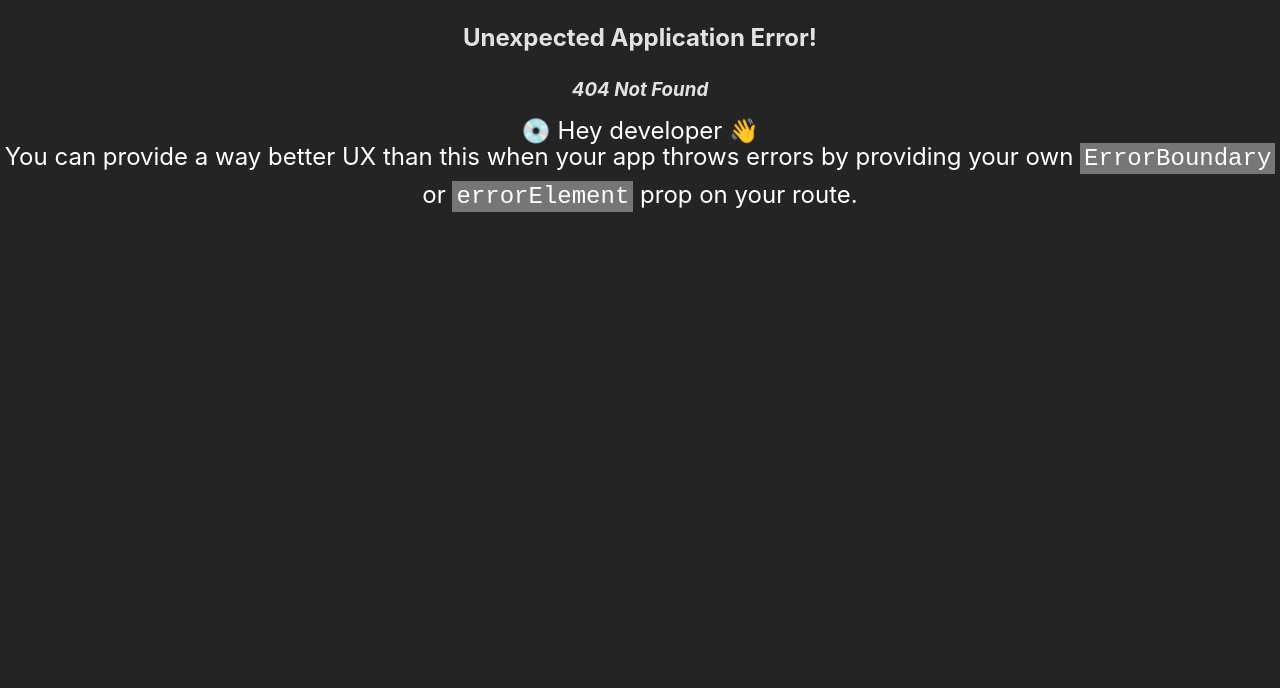
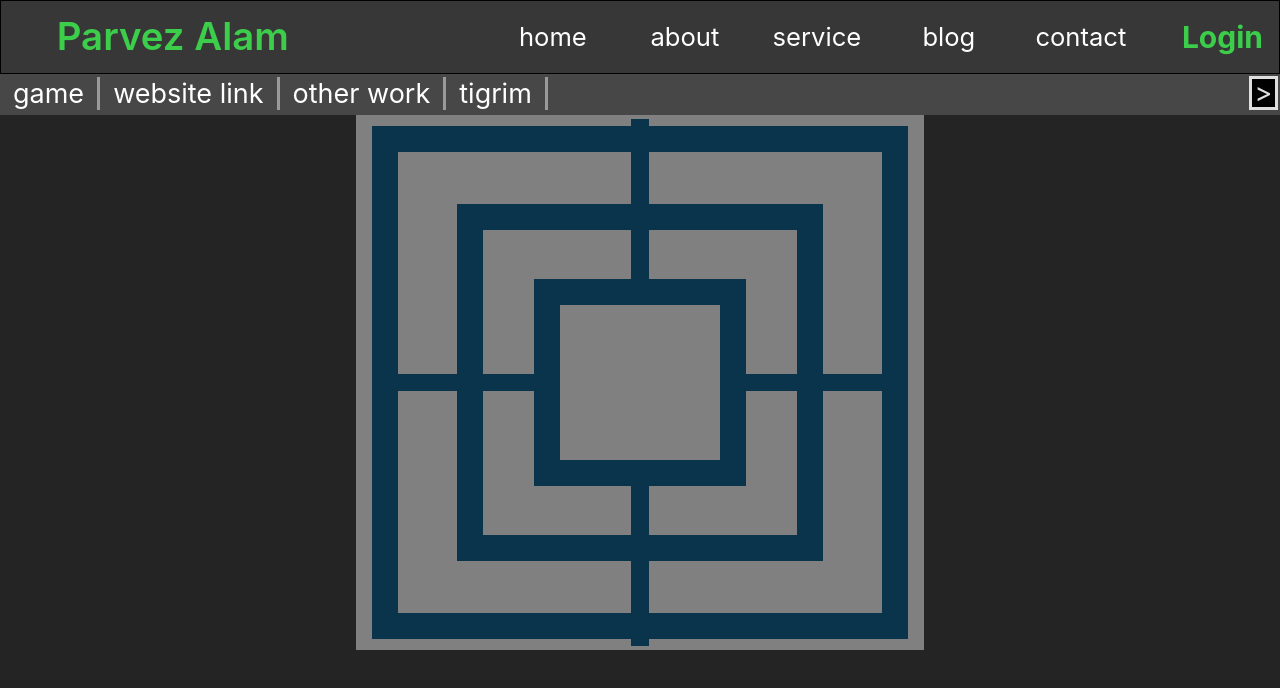
Before and after one commit to parvezpl/HeliusTime, a React (Vite) app: page /myworks/tigrim in a window 1280 px wide. Before the commit this address had no page. Shown: the top 688 px of the page. Built offline with nearby package versions, Linux system fonts and the light colour scheme.

Commit message:
game load

```diff
--- /dev/null
+++ b/src/componnents/game/tigrim/tigrim.css
@@ -0,0 +1,166 @@
+.main-box {
+    display: flex;
+    justify-content: center;
+    align-items: center;
+}
+
+.main-container {
+    display: grid;
+    position: relative;
+
+    grid-template-columns: repeat(7, 1fr);
+    grid-template-rows: repeat(7, 1fr);
+    width: 569px;
+    height: 536px;
+}
+
+
+
+
+
+.box {
+    background-color: gray;
+    display: flex;
+    justify-content: center;
+    align-items: center;
+
+}
+
+button:hover {
+    background-color: rgb(64, 63, 63);
+}
+
+button {
+    /* display: none; */
+    background-color: rgb(180, 174, 174);
+    width: 98px;
+    height: 85px;
+    position: absolute;
+    z-index: 10;
+    opacity: 0;
+    cursor: pointer;
+}
+
+.columns {
+    background-color: green;
+    width: 30px;
+    margin: 0 auto;
+    height: 100%;
+}
+
+.rows {
+    background-color: green;
+    height: 30px;
+    margin: 0 auto;
+    width: 100%;
+}
+
+.button-25-1 {
+    position: absolute;
+    height: 86%;
+    width: 85%;
+    border: solid;
+    margin: 0 auto;
+    display: flex;
+    justify-content: center;
+    align-items: center;
+    border: 26px solid #09344b;
+}
+
+.button-25-2 {
+    position: absolute;
+    height: 66%;
+    width: 65%;
+    border: solid;
+    margin: 0 auto;
+    display: flex;
+    justify-content: center;
+    align-items: center;
+    border: 26px solid #09344b;
+}
+
+.button-25-3 {
+    position: absolute;
+    height: 51%;
+    width: 51%;
+    border: solid;
+    margin: 0 auto;
+    display: flex;
+    justify-content: center;
+    align-items: center;
+    border: 26px solid #09344b;
+}
+
+.button-25-3-1 {
+    background-color: #09344b;
+    width: 111%;
+    height: 11%;
+    position: absolute;
+    left: -186px;
+}
+
+.button-25-3-2 {
+    background-color: #09344b;
+    width: 111%;
+    height: 11%;
+    position: absolute;
+    right: -186px;
+}
+
+.button-25-3-3 {
+    background-color: #09344b;
+    height: 109%;
+    width: 11%;
+    position: absolute;
+    top: -186px;
+}
+
+.button-25-3-4 {
+    background-color: #09344b;
+    height: 109%;
+    width: 11%;
+    position: absolute;
+    bottom: -186px;
+}
+
+@media screen and (max-width: 769px) {
+    .main-container {
+        width: 569px;
+        height: 536px;
+        /* right: -141px; */
+    }
+
+    .button-25-3-1 {
+        left: -115px;
+        width: 108%;
+    height: 6%;
+    }
+
+    .button-25-3-2 {
+        background-color: #09344b;
+        width: 108%;
+        height: 6%;
+        position: absolute;
+        right: -115px
+    }
+
+    .button-25-3-3 {
+        background-color: #09344b;
+        height: 103%;
+        width: 11%;
+        position: absolute;
+        top: -162px;
+    }
+    .button-25-3-4 {
+        background-color: #09344b;
+    height: 100%;
+    width: 11%;
+    position: absolute;
+    bottom: -161px;
+    }
+
+    .button-25-1,.button-25-2, .button-25-3 {
+        border: 9px solid #09344b;
+    }
+
+}
--- /dev/null
+++ b/src/componnents/game/tigrim/tigrim.jsx
@@ -0,0 +1,45 @@
+import React, { useState } from 'react'
+import './tigrim.css'
+export function Tigrim(props) {
+    const divsArrays = Array.from({ length: 49 }, (_, index) => index + 1)
+    const displayArrays = [1, 4, 7, 9, 11, 13, 17, 18, 19, 22, 23, 24, 26, 27, 28, 31, 32, 33, 37, 39, 41, 43, 46, 49]
+    const notDisplayArrays = [[2, 3, 5, 6], [10, 12], [16, 20, 21], [25], [29, 30, 34, 35], [38, 40], [44, 45, 47, 48]]
+    const notDisplayRows = [2, 3, 5, 6, 44, 45, 47, 48, 10, 12, 38, 40]
+    const notDisplayColumn = [8, 14, 36, 42, 15, 16, 20, 21, 29, 30, 34, 35]
+
+    const clickhandler =(e)=>{
+        console.log("click handler",e)
+    }
+    return (
+        <div className='main-box'>
+            <div className='main-container'>
+                {
+                    divsArrays.map(num => (
+                        <div key={num}
+                            className='box'
+                            defaultValue={[]}
+                        >
+                            <button style={{ display: !displayArrays.includes(num) && "none" }}
+                            onClick={()=>clickhandler(num)}
+                            >Div{num}</button>
+                            {
+                                num == 25 && <>
+                                    <div className='button-25-1'>
+                                        <div className='button-25-2'>
+                                            <div className='button-25-3'>
+                                                <div className='button-25-3-1'></div>
+                                                <div className='button-25-3-2'></div>
+                                                <div className='button-25-3-3'></div>
+                                                <div className='button-25-3-4'></div>
+                                            </div>
+                                        </div>
+                                    </div>
+                                </>
+                            }
+                        </div>
+                    ))
+                }
+            </div>
+        </div>
+    )
+}
--- a/src/componnents/home/nav.css
+++ b/src/componnents/home/nav.css
@@ -38,7 +38,7 @@
     display: flex;
     align-items: center;
     gap:10px;
-    height: 45px;
+    height: 0px;
     padding: 20px;
     flex: 0 1 650px;
 }
--- /dev/null
+++ b/src/componnents/pages/worksComp/website/website.css
@@ -0,0 +1,36 @@
+.main-website-container {
+    display: flex;
+}
+
+.sidebar-container {
+    display: flex;
+    flex-direction: column;
+    width: 231px;
+    background-color: rgb(58 58 58);
+    height: 1196px;
+}
+
+.sidebar-container div {
+    display: flex;
+    flex-direction: column;
+    display: flex;
+    justify-content: start;
+    align-items: start;
+    margin: 15px;
+}
+
+.main-website-box {
+
+}
+
+.item-box {
+    font-size: 33px;
+    padding: 3px;
+    cursor: pointer;
+}
+
+.item-box:hover {
+    font-size: 33px;
+    padding: 3px;
+    background-color: rgb(51, 50, 50);
+}
--- /dev/null
+++ b/src/componnents/pages/worksComp/website/website.jsx
@@ -0,0 +1,33 @@
+import React from 'react'
+import './website.css'
+import { Outlet } from 'react-router-dom'
+export function Website(props) {
+    const sidebarstore = [
+        {
+            id: 1,
+            webName: "moveItem",
+            details: "this is test"
+        },
+        {
+            id: 2,
+            webName: "portfolio",
+            details: "this is test"
+        }
+    ]
+
+    return (
+        <>
+            <div className='main-website-container'>
+                <div className='sidebar-container'>
+                    <div>
+                        {sidebarstore.map((item) => <span key={item.id} className='item-box' >{item.webName}</span>)}
+                    </div>
+                </div>
+                <div className='main-website-box'>
+                    <Outlet/>
+                    <div>Lorem ipsum dolor sit amet consectetur, adipisicing elit. Debitis ipsam quia non earum suscipit autem! Maiores tenetur doloribus obcaecati hic quas incidunt, laudantium aliquid distinctio magnam modi necessitatibus quae ipsa.</div>
+                </div>
+            </div>
+        </>
+    )
+}
--- a/src/componnents/pages/worksComp/workcomp.css
+++ b/src/componnents/pages/worksComp/workcomp.css
@@ -1,6 +1,47 @@
-.main-container {
+.workcomp-container {
     display: flex;
+    flex-direction: column;
+    width: 100%;
     background-color: azure;
-    margin-top: 10rem;
 
 }
+
+.work-nav {
+    display: flex;
+    width: 100%;
+    height: auto;
+    background-color: rgb(72, 71, 72);
+    font-size: 27px;
+    gap: 25px;
+}
+
+.work-nav-child {
+    /* background-color: green; */
+    text-decoration: none;
+    color:white;
+    padding-inline: 13px;
+    border-right-style: outset;
+}
+
+.work-nav-child:hover  {
+    /* background-color: green; */
+    text-decoration: none;
+    background-color: black;
+    padding-inline: 13px;
+}
+
+.right-float {
+    display: flex;
+    cursor: pointer;
+    float: left;
+    position: fixed;
+    right: 0;
+    background-color: #000000;
+    border: solid;
+    margin: 2px;
+    width: 23px;
+    height: 28px;
+    align-items: center;
+    justify-content: center;
+
+}
--- a/src/componnents/pages/worksComp/workscomp.jsx
+++ b/src/componnents/pages/worksComp/workscomp.jsx
@@ -1,15 +1,57 @@
 import React from 'react'
-import { Sidebar } from '../../sidebar/sidebar'
+import './workcomp.css'
+import { Link, Outlet } from 'react-router-dom'
 
 export function Workscomp(props) {
+    const worknav = [{
+        name: "game",
+        // styles: { "text-decoration": "none" },
+        className: "work-nav-child",
+        to: "game"
+    },
+    {
+        name: "website link",
+        className: "work-nav-child",
+        to:"website"
+    },
+    {
+        name: "other work",
+        className: "work-nav-child",
+    },
 
+    {
+        name:"tigrim",
+        className: "work-nav-child",
+        to:"tigrim"
+    }
+    ]
 
     return (
         <>
-            <div className=''>
-                <Sidebar/>
-                <div className='main-container'>workComponennts </div>
+            <div className='workcomp-container'>
+                <nav className='work-nav'>
+                    <div>
+                        {
+                            worknav.map((li) => {
+                                return <Link
+                                    key={li.name}
+                                    style={li.styles}
+                                    className={li.className}
+                                    to={li.to}
+                                >
+                                    {li.name}{console.log(li.styles)}
+                                </Link>
+                            })
+                        }
+                    </div>
+                    <div className='right-float'>
+                        <span>
+                            {">"}
+                        </span>
+                    </div>
+                </nav>
             </div>
+                <Outlet />
         </>
     )
 }
--- a/src/main.jsx
+++ b/src/main.jsx
@@ -7,8 +7,10 @@ import { Provider } from 'react-redux'
 import store from './reduxx/store.js'
 import CenterBox from './componnents/home/center_box.jsx'
 import { Login } from './componnents/login/login.jsx'
-import { Workscomp } from './componnents/pages/worksComp/workscomp.jsx';
 import { Sidebar } from './componnents/sidebar/sidebar.jsx'
+import { Workscomp } from './componnents/pages/worksComp/Workscomp.jsx'
+import { Tigrim } from './componnents/game/tigrim/tigrim.jsx'
+import { Website } from './componnents/pages/worksComp/website/website.jsx'
 const router = createBrowserRouter(
   createRoutesFromElements(
     <Route >
@@ -19,10 +21,14 @@ const router = createBrowserRouter(
             <Outlet />
           </>
         }>
-          <Route path='login' element={<Login />}>
-          </Route>
+          <Route path='login' element={<Login />}/>
+
         </Route>
-        <Route path='myworks' element={<Workscomp/>} />
+        <Route path='myworks' element={<Workscomp/>}>
+          <Route path='game' element={<div>game</div>}/>
+          <Route path='tigrim' element={<Tigrim />}/>
+          <Route path='website' element={<Website />}/>
+        </Route>
       </Route>
     </Route>
   )
```
